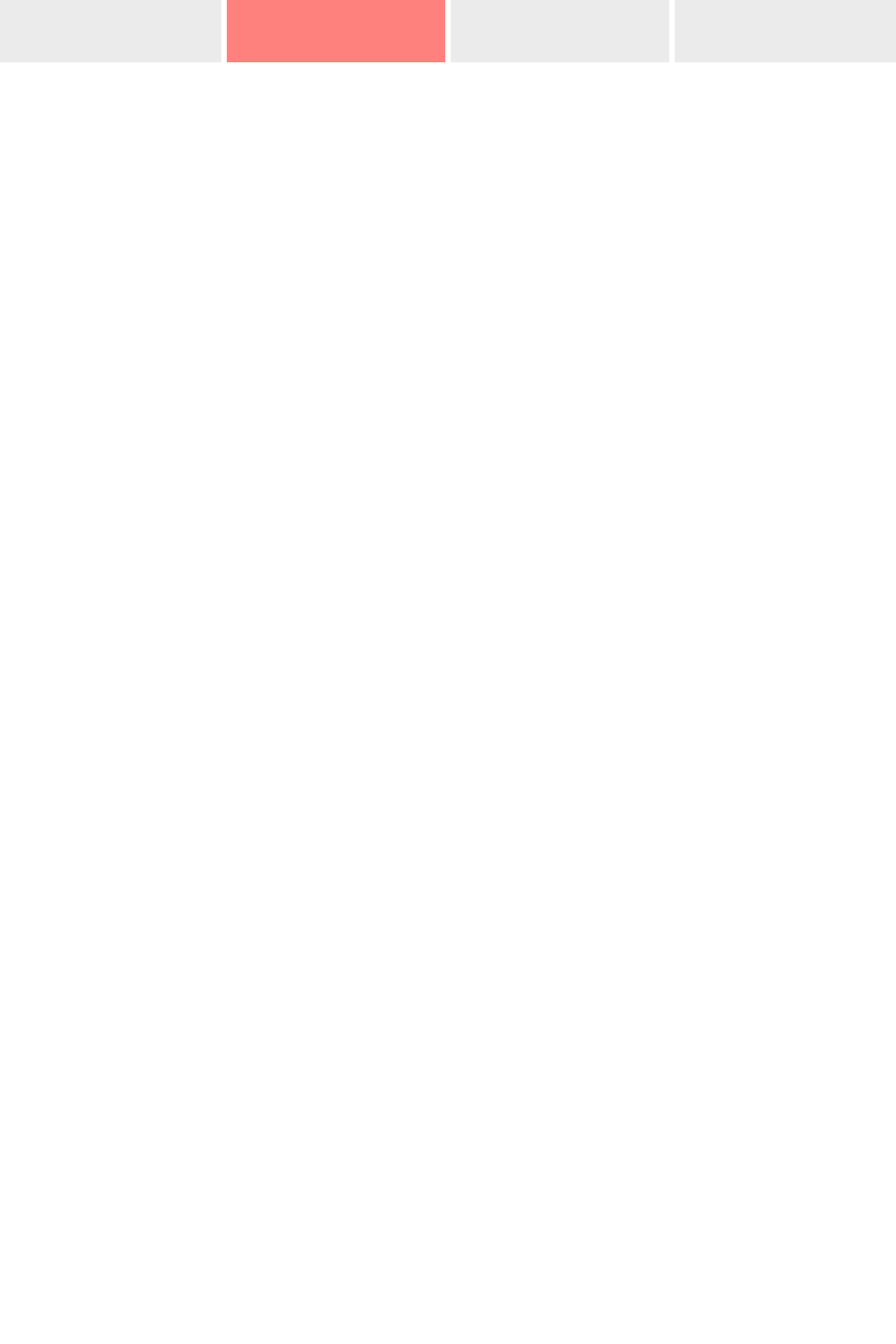
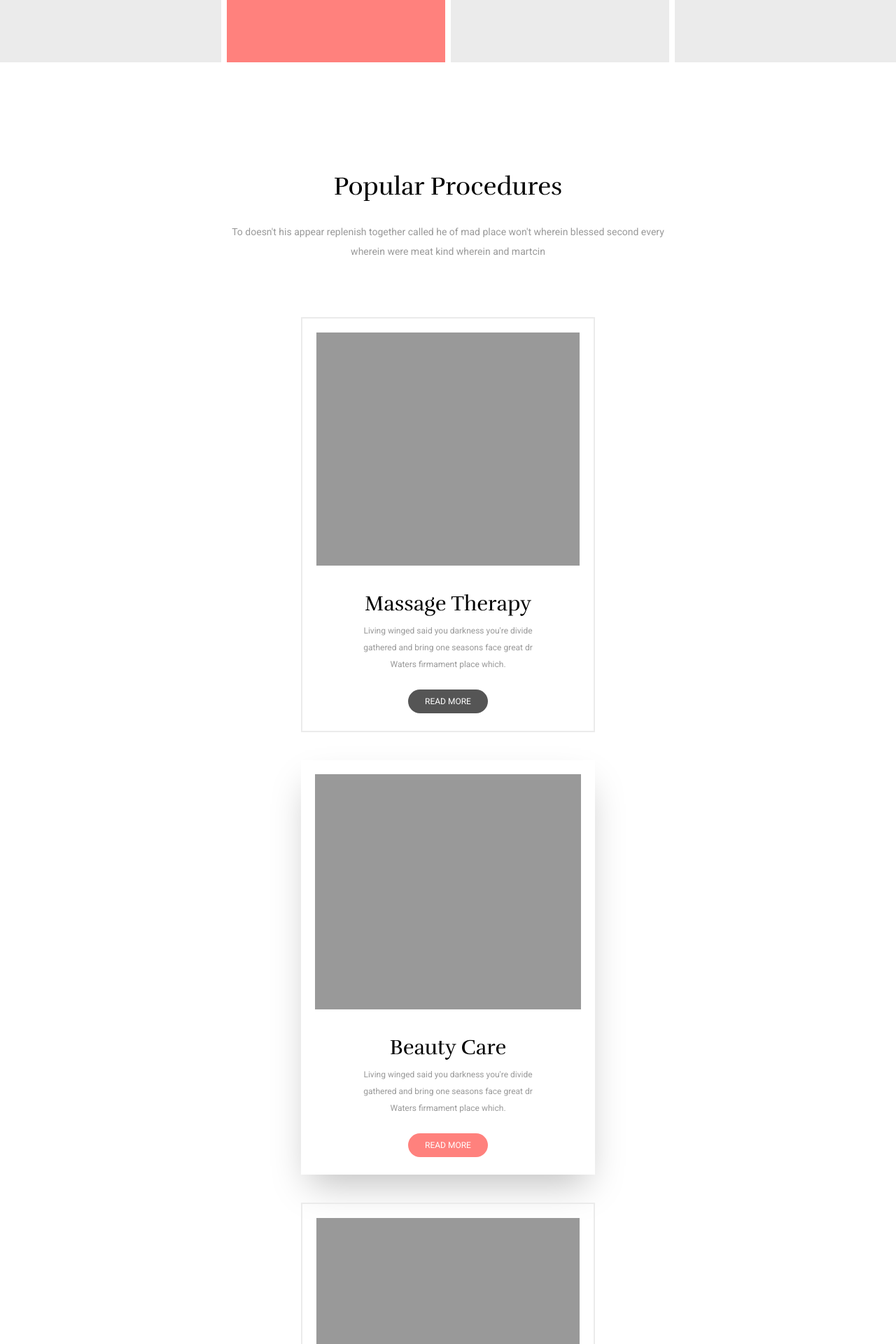
Before and after one commit to SattyKaur/leospa, a Laravel app: page / in a window 1280 px wide. Shown: the part 1685-3605 px from the top of the page at 70% size. Before the commit the page ends 1774 px from the top, so only its background shows below. Run offline with Laravel 8, Linux system fonts and the light colour scheme; style sheets or scripts are compiled from the project's sources.

Commit message:
completed popular procedure section

```diff
--- a/resources/sass/app.scss
+++ b/resources/sass/app.scss
@@ -122,3 +122,34 @@ body {
     justify-content: center;
     align-items: center;
 }
+
+
+.popularProcedures {
+    width: 70%;
+    margin: 150px auto 0 auto;
+}
+
+.cardContainer {
+    margin: 60px auto 0 auto;
+    display: flex;
+    flex-direction: row;
+    max-width: 100%;
+    flex-wrap: wrap;
+    justify-content: center;
+}
+
+.card {
+    width: 420px;
+    margin: 20px;
+    overflow: auto;
+}
+
+.cardImg {
+    padding-top: 80%;
+    margin: 20px;
+}
+
+.cardButton {
+    display: block;
+    margin: 20px auto 25px auto;
+}
--- a/resources/views/index.blade.php
+++ b/resources/views/index.blade.php
@@ -81,6 +81,42 @@
     </div>
 
 
+    <div class="popularProcedures">
+        <h3 class="font-sans text-center text-4xl">Popular Procedures</h3>
+        <p class="font-serif text-center text-sm text-grey mt-6 leading-loose">To doesn't his appear replenish together called he of mad place won't wherein blessed second every <br>
+        wherein were meat kind wherein and martcin</p>
+
+        <div class="cardContainer">
+            <div class="card border-2 border-lightGrey mx-4">
+                <div class="bg-grey cardImg"></div>
+                <h2 class="font-sans text-center text-3xl pt-3">Massage Therapy</h2>
+                <p class="smallText font-serif text-center p-1 text-grey text-xs leading-loose">Living winged said you darkness you're divide <br> gathered and bring one seasons face great dr <br>
+                Waters firmament place which.</p>
+                <button class="cardButton px-6 py-2 rounded-full text-xs font-serif text-white bg-darkGrey hover:bg-grey cursor-pointer">
+                    READ MORE</button>
+            </div>
+            <div class="card mx-4 shadow-2xl">
+                <div class="bg-grey cardImg"></div>
+                <h2 class="font-sans text-center text-3xl pt-3">Beauty Care</h2>
+                <p class="smallText font-serif text-center p-1 text-grey text-xs leading-loose">Living winged said you darkness you're divide <br> gathered and bring one seasons face great dr <br>
+                    Waters firmament place which.</p>
+                <button class="cardButton px-6 py-2 rounded-full text-xs font-serif text-white bg-coral hover:bg-darkCoral cursor-pointer">
+                    READ MORE</button>
+            </div>
+            <div class="card border-2 border-lightGrey mx-4">
+                <div class="bg-grey cardImg"></div>
+                <h2 class="font-sans text-center text-3xl pt-3">Executive Reflexology</h2>
+                <p class="smallText font-serif text-center p-1 text-grey text-xs leading-loose">Living winged said you darkness you're divide <br> gathered and bring one seasons face great dr <br>
+                    Waters firmament place which.</p>
+                <button class="cardButton px-6 py-2 rounded-full text-xs font-serif text-white bg-darkGrey hover:bg-grey cursor-pointer">
+                    READ MORE</button>
+            </div>
+
+        </div>
+
+    </div>
+
+
 
 
 
```
Also changed, not shown: public/css/app.css, public/profilePic.png (added).
